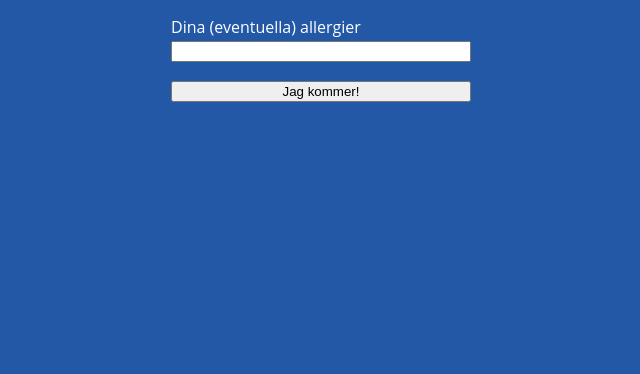
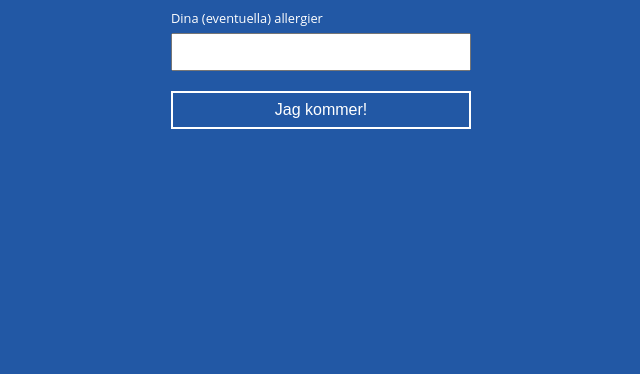
Before and after one commit to lambertsson/examensfest, a plain HTML site: page index.html in a window 1280 px wide. Shown: the part 426-800 px from the top of the page, without its empty margins (319-959 px from the left). Drawn offline with Linux system fonts and the light colour scheme.

Commit message:
Fix styling

```diff
--- a/index.html
+++ b/index.html
@@ -1,5 +1,6 @@
 <head>
   <meta charset="utf-8" />
+  <meta name="viewport" content="width=device-width, initial-scale=1" />
   <title>Examensfest</title>
   <style>
     body {
@@ -15,7 +16,7 @@
       color: white;
     }
     form h1 {
-      margin-bottom: 0.2rem;
+      margin-bottom: 0.4rem;
     }
     form h2 {
       margin: 0 0 1.2rem;
@@ -23,10 +24,20 @@
       font-style: italic;
     }
     form label {
-      margin-bottom: 0.2rem;
+      font-size: 0.8rem;
+      margin-bottom: 0.4rem;
     }
     form input {
       margin-bottom: 1.2rem;
+      font-size: 1rem;
+      padding: 0.5rem;
+    }
+    form button {
+      border: 2px solid white;
+      background-color: rgba(0, 0, 0, 0);
+      color: white;
+      font-size: 1rem;
+      padding: 0.5rem;
     }
   </style>
 </head>
```
